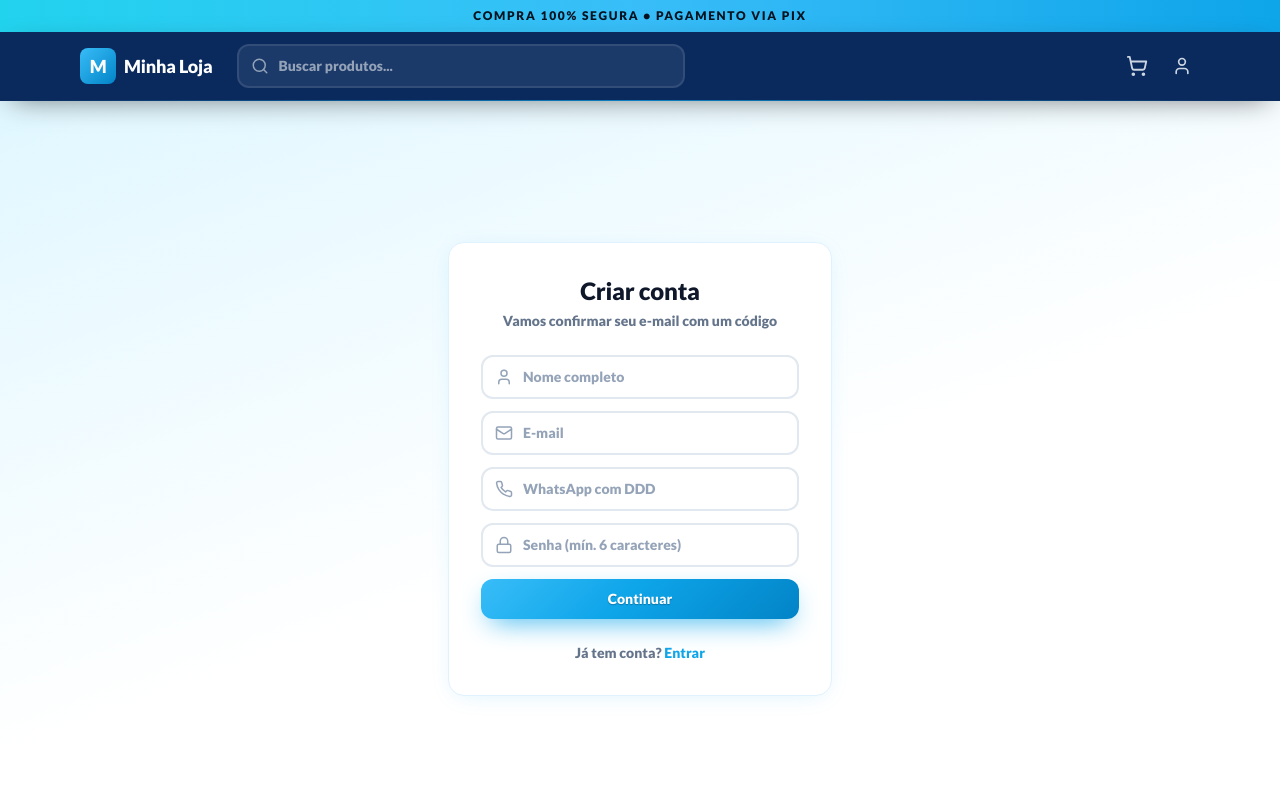
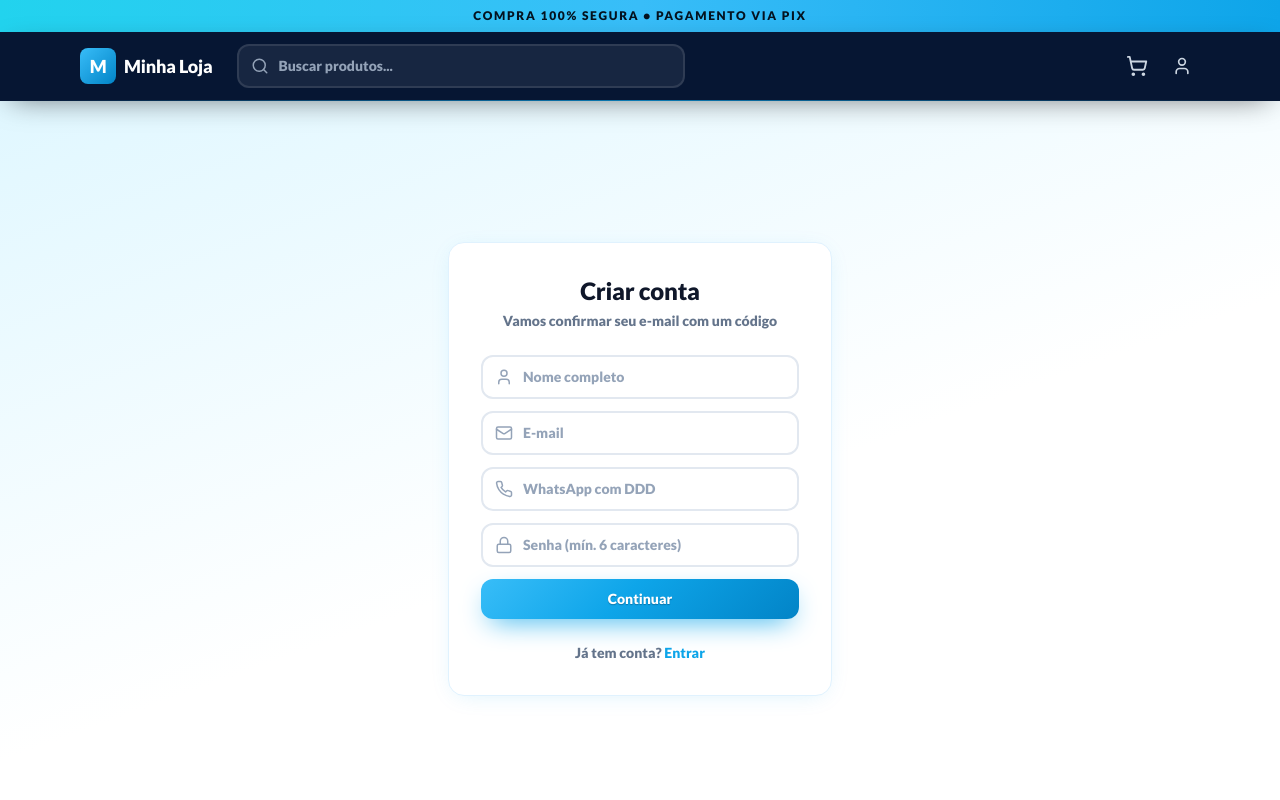
Before and after one commit to devgordinhodospods-ai/Site-Gordinho, a Next.js app: page /cadastro in a window 1280 px wide. Shown: the top 800 px of the page. Built offline with nearby package versions, Linux system fonts and the light colour scheme; no server answers.

Commit message:
Azul da faixa do topo e rodapé mais escuro
Co-Authored-By: Claude Opus 5.5 <noreply@anthropic.com>
Claude-Session: https://claude.ai/code/session_01KL1n3d2wHd6vo9TCthBWgd

```diff
--- a/tailwind.config.ts
+++ b/tailwind.config.ts
@@ -42,7 +42,7 @@ const config: Config = {
           light: "#38bdf8",
           ink: "#070b14",
           // Faixa do topo e rodapé. Pra voltar ao preto: "#000000".
-          navy: "#0a2a5e",
+          navy: "#061633",
         },
         accent: {
           DEFAULT: "#22d3ee",
```
